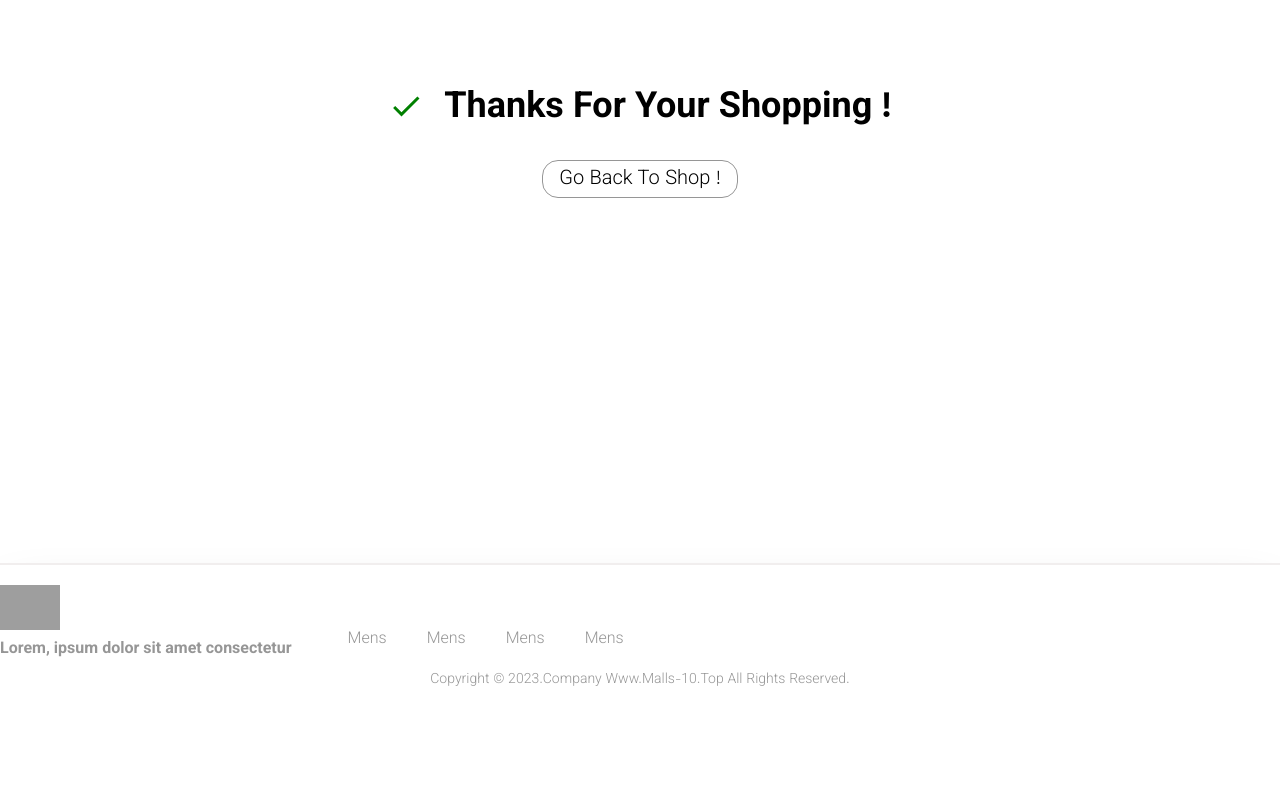
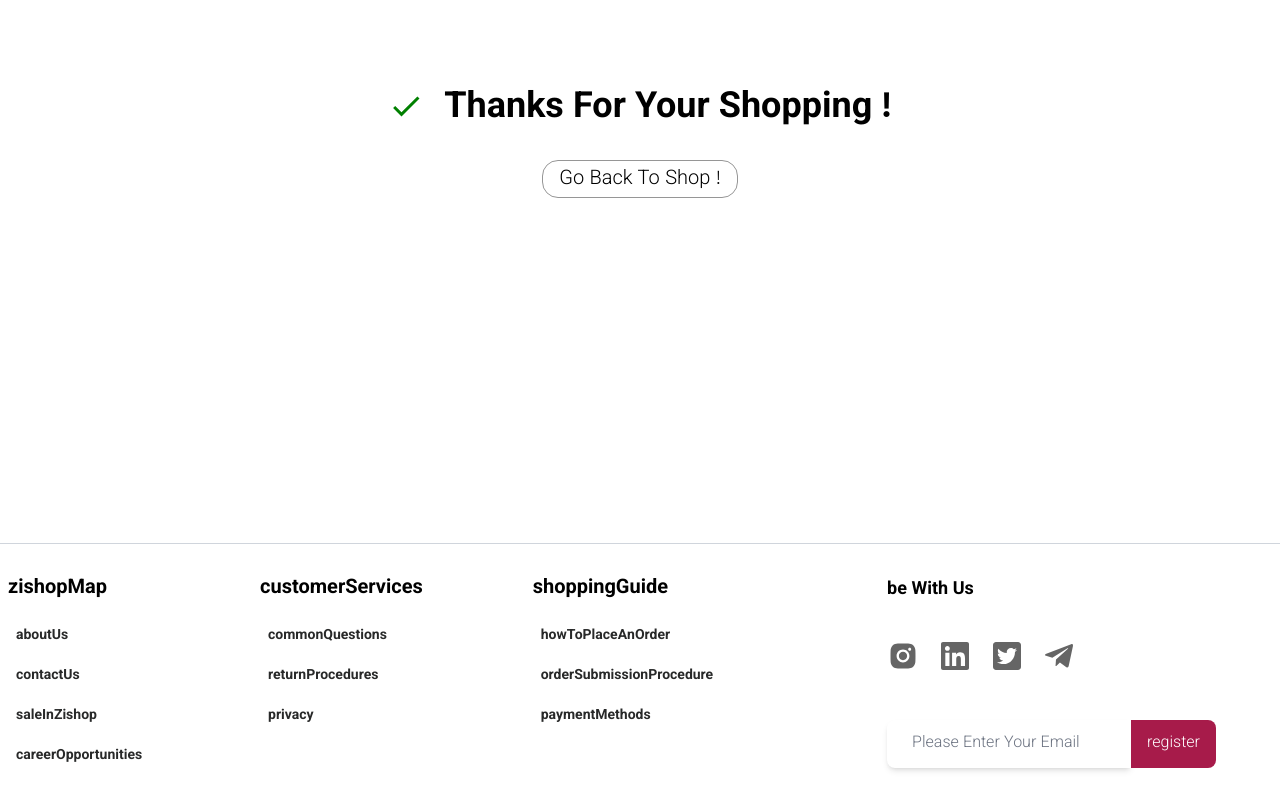
Before and after one commit to suriya-work/shop-online, a React (Vite) app: page /finalpage in a window 1280 px wide. Shown: the part 337-1137 px from the top of the page. Before the commit the page ends 1028 px from the top, so only its background shows below. Built offline with nearby package versions, Linux system fonts and the light colour scheme; no server answers; grey boxes are pictures that could not be loaded.

Commit message:
create commit

```diff
--- a/src/App.css
+++ b/src/App.css
@@ -5,6 +5,7 @@
   margin: 0;
   box-sizing: border-box;
 }
+
 .modal-backdrop {
   position: fixed;
   width: 100% !important;
--- /dev/null
+++ b/src/components/api/footer.jsx
@@ -0,0 +1,83 @@
+import { FaLinkedin, FaTwitterSquare, FaTelegramPlane } from "react-icons/fa";
+import { AiFillInstagram } from "react-icons/ai";
+
+export const footerContent = [
+  {
+    title: "zishopMap",
+    subtitles: [
+      {
+        text: "aboutUs",
+        href: "/about",
+      },
+      {
+        text: "contactUs",
+        href: "/blank",
+      },
+      {
+        text: "saleInZishop",
+        href: "/blank",
+      },
+      {
+        text: "careerOpportunities",
+        href: "/blank",
+      },
+    ],
+  },
+  {
+    title: "customerServices",
+    subtitles: [
+      {
+        text: "commonQuestions",
+        href: "/blank",
+      },
+      {
+        text: "returnProcedures",
+        href: "/blank",
+      },
+      {
+        text: "privacy",
+        href: "/blank",
+      },
+    ],
+  },
+  {
+    title: "shoppingGuide",
+    subtitles: [
+      {
+        text: "howToPlaceAnOrder",
+        href: "/blank",
+      },
+      {
+        text: "orderSubmissionProcedure",
+        href: "/blank",
+      },
+      {
+        text: "paymentMethods",
+        href: "/blank",
+      },
+    ],
+  },
+];
+
+export const socialMedia = [
+  {
+    name: "instagram",
+    icon: AiFillInstagram,
+    href: "/",
+  },
+  {
+    name: "linkedin",
+    icon: FaLinkedin,
+    href: "/",
+  },
+  {
+    name: "twitter",
+    icon: FaTwitterSquare,
+    href: "/",
+  },
+  {
+    name: "telegram",
+    icon: FaTelegramPlane,
+    href: "/",
+  },
+];
--- a/src/components/footer/Footer.jsx
+++ b/src/components/footer/Footer.jsx
@@ -1,30 +1,46 @@
-import React from 'react';
-import logo from '../../../public/images/logo.png'
-import { FooterJsone } from './api';
+import React from "react";
+import { Link } from 'react-router-dom';
+import { BsFillSuitHeartFill } from "react-icons/bs";
+// import { RiDoubleQuotesL, RiDoubleQuotesR } from "react-icons/ri";
+import { footerContent } from "../api/footer";
+import SocialPart from "./SocialPart";
 
 const Footer = () => {
     return (
-        <footer className='bg-[#fff] w-full shadow-2xl mt-5 border-t-[2px] border-t-[#f1eeee]'>
-            <div className='container mx-auto flex pt-5'>
-                <div >
+        <footer className="container mx-auto flex justify-between flex-wrap flex-grow min-width-[800px] lg:mr-3 xl:rtl:pl-50 border-t-[1px] border-slate-500/30">
 
-                    <img src={logo} alt="logo" className='w-[60px]' />
-                    <p className='font-bold text-myRed text-[16px] pt-2'>Lorem, ipsum dolor sit amet consectetur</p>
+
+
+            {footerContent.map((item) => {
+                return (
+                    <div className="mt-6 md:mt-0 lg:mt-6 leading-10" key={item.title}>
+                        <h2 className="text-[20px] font-bold px-2">
+                            {[item.title]}
+                        </h2>
+                        <div className="flex flex-col mt-2">
+                            {item.subtitles.map((subItem) => {
+                                return (
+                                    <Link to={subItem.href} key={subItem.text}>
+                                        <a className="text-sm hover:text-myRed font-bold text-[#282929] px-4 py-2 hover:text-palette-base/100">
+                                            {[subItem.text]}
+                                        </a>
+                                    </Link>
+                                );
+                            })}
+                        </div>
+                    </div>
+                );
+            })}
+            <div className="">
+                <div className="flex flex-wrap py-4 md:py-8 md:px-4 w-full xl:max-w-[2100px] mx-auto">
+                    <SocialPart />
                 </div>
-                <div className='flex gap-10 mt-8 ml-14 justify-center items-center text-center'>
+            </div>
 
-                    <span className='text-myRed text-[16px]'>Mens</span>
-                    <span className='text-myRed text-[16px]'>Mens</span>
-                    <span className='text-myRed text-[16px]'>Mens</span>
-                    <span className='text-myRed text-[16px]'>Mens</span>
-                </div>
+            {/* <SocialPart /> */}
+        </footer>
 
-            </div>
-            <p className='text-myRed text-[14px] pt-2 text-center '>Copyright © 2023.Company Www.Malls-10.Top All Rights Reserved.</p>
+    );
+};
 
-        </footer>
-        // fixed bottom-0 overflow-hidden
-    )
-}
-
-export default Footer
+export default Footer;
--- /dev/null
+++ b/src/components/footer/SocialPart.jsx
@@ -0,0 +1,57 @@
+import React from "react";
+import { socialMedia } from "../api/footer";
+import { Link } from "react-router-dom";
+
+const SocialPart = () => {
+
+
+    return (
+        <div className="ml-7 md:mt-0 xl:mt-0 lg:mr-12 xl:ml-12 2xl:ml-48">
+            <div>
+                <h2 className="text-[20px] font-bold sm:text-lg">be With Us</h2>
+                <div className="flex gap-5 mt-3">
+                    {socialMedia.map((SocialItem) => {
+                        return (
+                            <Link to={SocialItem.href} key={SocialItem.name}>
+                                <a
+                                    className="px-2 opacity-60 hover:opacity-100 transition-opacity duration-300 ease-in-out"
+                                    aria-label={SocialItem.name}
+                                >
+                                    <SocialItem.icon
+                                        style={{
+                                            fontSize: "2rem",
+                                            color: "inherit",
+                                        }}
+                                    />
+                                </a>
+                            </Link>
+                        );
+                    })}
+                </div>
+            </div>
+            <div className="mt-6">
+                {/* <h2 className="text-md sm:text-lg">{t.emailRegister}</h2> */}
+                <form
+                    className="flex items-center flex-wrap sm:flex-nowrap mt-4"
+                    onSubmit={(e) => {
+                        e.preventDefault();
+                    }}
+                >
+                    <input
+                        className="w-full py-3 px-10  placeholder-gray-500 pl-[25px] outline-none rounded-lg sm:rounded-none sm:rounded-tl-lg sm:rounded-bl-lg rounded-tr-lg rounded-br-lg shadow-md  focus:shadow-sm"
+                        type="email"
+                        placeholder="Please Enter Your Email"
+                    />
+                    <button
+                        className="outline-none py-3 px-4 w-full text-[#fff] sm:w-auto mt-2 sm:mt-0 rounded-lg sm:rounded-none md:w-auto bg-[#A71B4A]    sm:rounded-tr-lg sm:rounded-br-lg"
+                        type="button"
+                    >
+                        register
+                    </button>
+                </form>
+            </div>
+        </div>
+    );
+};
+
+export default SocialPart;
--- a/src/components/footer/api.tsx
+++ /dev/null
@@ -1,30 +0,0 @@
-export const FooterJsone = [
-    {
-        id:1,
-        title1:'Mens',
-        title2:'Womens',
-        title3:'Jewelery',
-        title4:'Electronics',
-    },
-    {
-        id:2,
-        title1:'Mens',
-        title2:'Womens',
-        title3:'Jewelery',
-        title4:'Electronics',
-    },
-    {
-        id:3,
-        title1:'Mens',
-        title2:'Womens',
-        title3:'Jewelery',
-        title4:'Electronics',
-    },
-    {
-        id:3,
-        title1:'Mens',
-        title2:'Womens',
-        title3:'Jewelery',
-        title4:'Electronics',
-    },
-]
```
